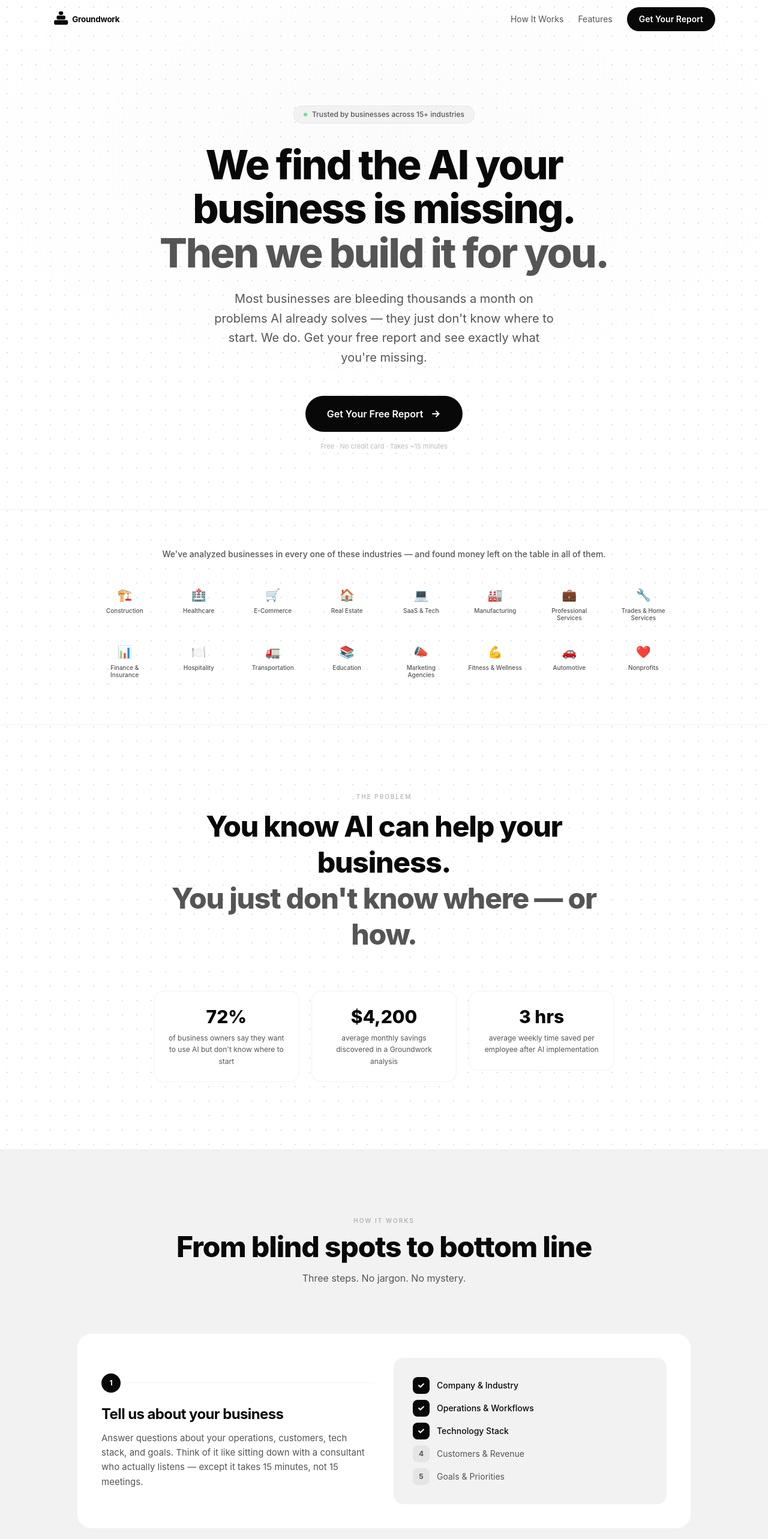
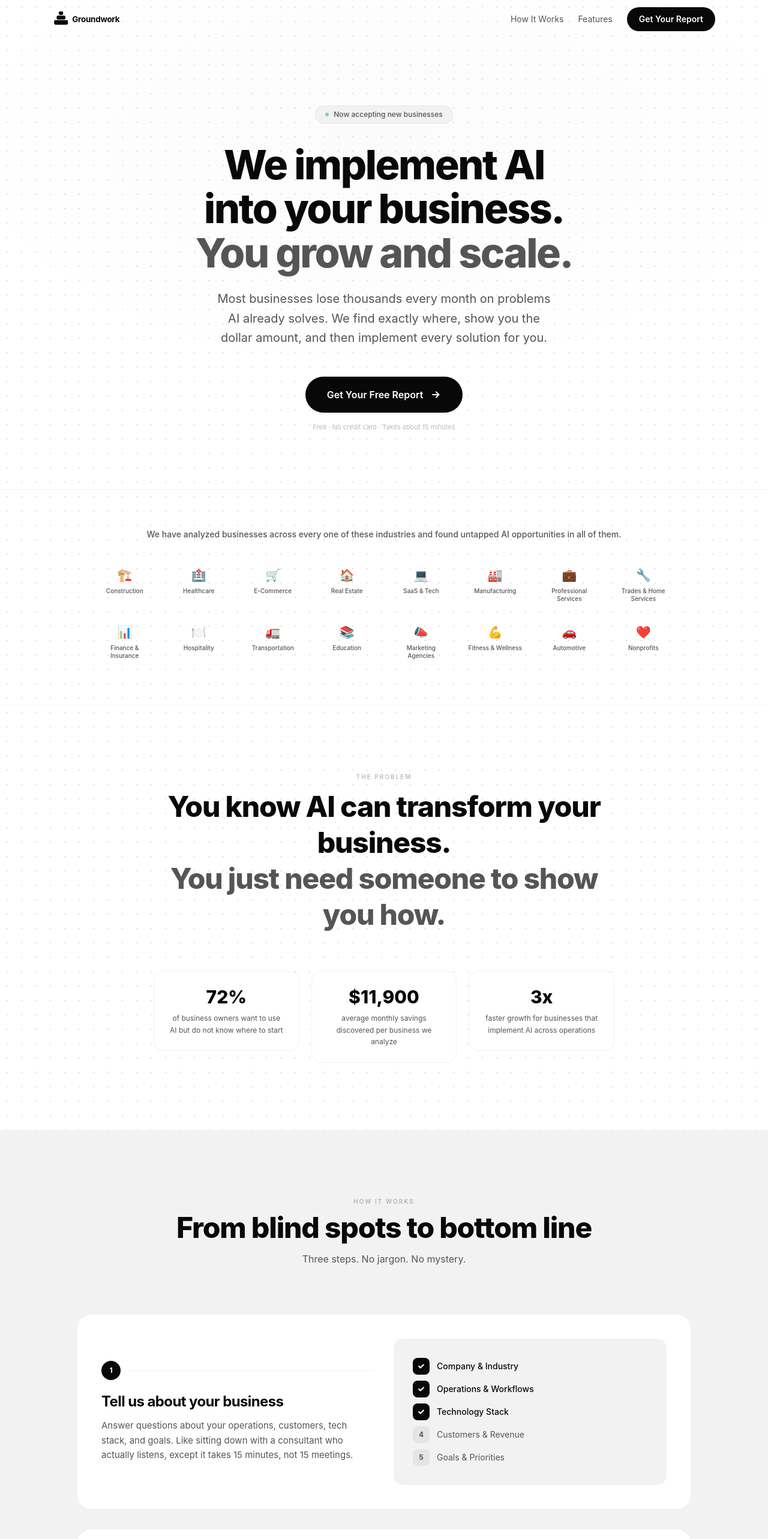
Before and after one commit to masonkane/groundwork, a Next.js app: page / in a window 1280 px wide. Shown: the top 2566 px of the page at 60% size. Built offline with nearby package versions, Linux system fonts and the light colour scheme.

Commit message:
Remove all em dashes, 6-figure savings, rewrite wake-up call, benefit-focused value stack, implementation-first positioning

```diff
--- a/src/app/page.tsx
+++ b/src/app/page.tsx
@@ -1,6 +1,6 @@
 "use client";
 
-import { useEffect, useRef, useState } from "react";
+import { useEffect, useRef } from "react";
 import Link from "next/link";
 import Navbar from "@/components/Navbar";
 import { LogoIcon, LogoFull } from "@/components/Logo";
@@ -35,7 +35,6 @@ function RevealSection({ children, className = "", delay = 0 }: { children: Reac
   );
 }
 
-/* ── Animated CTA Button ──────────────────────────── */
 function HeroCTA({ label = "Get Your Free Report", dark = false }: { label?: string; dark?: boolean }) {
   return (
     <Link
@@ -46,26 +45,18 @@ function HeroCTA({ label = "Get Your Free Report", dark = false }: { label?: str
           : "bg-[var(--black)] text-white hover:shadow-[0_4px_40px_rgba(0,0,0,0.25)]"
       }`}
     >
-      {/* Shimmer sweep */}
       <span className={`absolute inset-0 -translate-x-full group-hover:translate-x-full transition-transform duration-[800ms] ease-out ${
         dark ? "bg-gradient-to-r from-transparent via-black/5 to-transparent" : "bg-gradient-to-r from-transparent via-white/15 to-transparent"
       }`} />
-
-      {/* Glow border */}
       <span className={`absolute inset-0 rounded-full opacity-0 group-hover:opacity-100 transition-opacity duration-500 ${
         dark ? "" : "shadow-[inset_0_1px_1px_rgba(255,255,255,0.15)]"
       }`} />
-
       <span className="relative z-10">{label}</span>
-
-      {/* Arrow with bounce */}
       <span className="relative z-10 group-hover:translate-x-1.5 transition-transform duration-300">
         <svg width="18" height="18" viewBox="0 0 18 18" fill="none" stroke="currentColor" strokeWidth="2" strokeLinecap="round">
           <path d="M4 9H14M10 4.5L14.5 9L10 13.5" />
         </svg>
       </span>
-
-      {/* Outer pulse ring */}
       <span className={`absolute -inset-1 rounded-full opacity-0 group-hover:opacity-100 transition-opacity duration-700 ${
         dark ? "" : "shadow-[0_0_0_2px_rgba(0,0,0,0.05)]"
       }`} />
@@ -73,7 +64,6 @@ function HeroCTA({ label = "Get Your Free Report", dark = false }: { label?: str
   );
 }
 
-/* ── Industry grid with icons ─────────────────────── */
 const industryItems = [
   { name: "Construction", icon: "🏗️" },
   { name: "Healthcare", icon: "🏥" },
@@ -93,56 +83,55 @@ const industryItems = [
   { name: "Nonprofits", icon: "❤️" },
 ];
 
-/* ── What we actually do (the stack) ──────────────── */
 const valueStack = [
   {
     icon: (
       <svg width="22" height="22" viewBox="0 0 24 24" fill="none" stroke="currentColor" strokeWidth="1.5" strokeLinecap="round"><path d="M14 2H6a2 2 0 00-2 2v16a2 2 0 002 2h12a2 2 0 002-2V8z" /><polyline points="14,2 14,8 20,8" /><line x1="16" y1="13" x2="8" y2="13" /><line x1="16" y1="17" x2="8" y2="17" /></svg>
     ),
-    title: "Personalized AI Opportunity Report",
-    desc: "A detailed breakdown of every place AI can save you money, grow revenue, or eliminate wasted time — specific to your business, not generic advice.",
+    title: "Custom AI Roadmap for Your Business",
+    desc: "We map every AI opportunity across your operations, sales, customer service, and back office. You see exactly what to implement, in what order, and what each change is worth in dollars.",
   },
   {
     icon: (
       <svg width="22" height="22" viewBox="0 0 24 24" fill="none" stroke="currentColor" strokeWidth="1.5" strokeLinecap="round"><path d="M12 2v20M17 5H9.5a3.5 3.5 0 000 7h5a3.5 3.5 0 010 7H6" /></svg>
     ),
-    title: "Dollar-Amount ROI Projections",
-    desc: "Not vague promises. Actual numbers — projected savings, revenue gains, and cost-of-inaction calculations so you know exactly what's at stake.",
+    title: "Automate What Drains Your Time",
+    desc: "Invoicing, scheduling, follow-ups, data entry, reporting. We identify the tasks eating your hours and implement AI systems that handle them automatically so your team can focus on revenue.",
   },
   {
     icon: (
       <svg width="22" height="22" viewBox="0 0 24 24" fill="none" stroke="currentColor" strokeWidth="1.5" strokeLinecap="round"><polygon points="13,2 3,14 12,14 11,22 21,10 12,10" /></svg>
     ),
-    title: "Quick Wins You Can Act On This Week",
-    desc: "Immediate, low-effort changes that start saving you money before you even commit to a plan. Results from day one.",
+    title: "Scale Without Hiring",
+    desc: "AI lets a 10-person team operate like a 30-person team. We show you exactly where AI agents, chatbots, and automation can replace the need to hire, saving you six figures in payroll.",
   },
   {
     icon: (
       <svg width="22" height="22" viewBox="0 0 24 24" fill="none" stroke="currentColor" strokeWidth="1.5" strokeLinecap="round"><path d="M14 2H6a2 2 0 00-2 2v16a2 2 0 002 2h12a2 2 0 002-2V8z" /><polyline points="14,2 14,8 20,8" /><path d="M9 15l2 2 4-4" /></svg>
     ),
-    title: "Step-by-Step Implementation Playbooks",
-    desc: "For every recommendation — the exact tools, timeline, costs, and steps. Just follow the playbook. No guesswork.",
+    title: "Full Implementation, Not Just Advice",
+    desc: "We do not hand you a PDF and wish you luck. Groundwork walks your team through every tool, every integration, every workflow change. Training, setup, vendor selection, rollout. All of it.",
   },
   {
     icon: (
       <svg width="22" height="22" viewBox="0 0 24 24" fill="none" stroke="currentColor" strokeWidth="1.5" strokeLinecap="round"><path d="M17 21v-2a4 4 0 00-4-4H5a4 4 0 00-4 4v2" /><circle cx="9" cy="7" r="4" /><path d="M23 21v-2a4 4 0 00-3-3.87M16 3.13a4 4 0 010 7.75" /></svg>
     ),
-    title: "Hands-On Implementation Support",
-    desc: "Not just a report you'll never read. We walk you through it — training, vendor selection, team onboarding, the full rollout.",
+    title: "Win More Customers with AI",
+    desc: "AI-powered lead follow-up, proposal generation, review management, and customer communication. Close more deals faster and never let a lead slip through the cracks again.",
   },
   {
     icon: (
       <svg width="22" height="22" viewBox="0 0 24 24" fill="none" stroke="currentColor" strokeWidth="1.5" strokeLinecap="round"><polyline points="23,6 13.5,15.5 8.5,10.5 1,18" /><polyline points="17,6 23,6 23,12" /></svg>
     ),
-    title: "Ongoing Optimization & Quarterly Audits",
-    desc: "AI evolves fast. We reassess your business every quarter and surface new opportunities automatically. You stay ahead — permanently.",
+    title: "Stay Ahead Permanently",
+    desc: "AI moves fast. Every quarter we reassess your business and find new opportunities. Your competitors scramble to keep up while you are already two steps ahead.",
   },
 ];
 
 const steps = [
   {
     title: "Tell us about your business",
-    desc: "Answer questions about your operations, customers, tech stack, and goals. Think of it like sitting down with a consultant who actually listens — except it takes 15 minutes, not 15 meetings.",
+    desc: "Answer questions about your operations, customers, tech stack, and goals. Like sitting down with a consultant who actually listens, except it takes 15 minutes, not 15 meetings.",
     visual: (
       <div className="space-y-2.5">
         {["Company & Industry", "Operations & Workflows", "Technology Stack", "Customers & Revenue", "Goals & Priorities"].map((s, i) => (
@@ -160,7 +149,7 @@ const steps = [
   },
   {
     title: "We analyze everything",
-    desc: "Your answers are cross-referenced against industry benchmarks, cost data, and competitive intelligence to build a report that's specific to your business — not a template.",
+    desc: "Your answers are cross-referenced against industry benchmarks, cost data, and competitive intelligence to build a report specific to your business, not a generic template.",
     visual: (
       <div className="space-y-3">
         <div className="flex items-center gap-3 text-xs">
@@ -179,21 +168,21 @@ const steps = [
     ),
   },
   {
-    title: "Get your roadmap — then we build it",
-    desc: "You get a detailed, dollar-amount report with quick wins and strategic plays. Then Groundwork helps you implement every recommendation — tools, training, rollout, everything.",
+    title: "Get your roadmap, then we build it",
+    desc: "You receive a detailed report with dollar-amount projections and quick wins. Then Groundwork helps you implement every recommendation: tools, training, vendor selection, full rollout.",
     visual: (
       <div className="space-y-3">
         <div className="flex items-center justify-between">
           <span className="text-xs font-bold text-[var(--mid-gray)]">Projected Annual Savings</span>
         </div>
-        <div className="text-3xl font-extrabold tracking-tight">$47,200</div>
+        <div className="text-3xl font-extrabold tracking-tight">$142,800</div>
         <div className="flex gap-2">
-          <span className="bg-green-50 text-green-700 text-[11px] font-semibold px-2.5 py-1 rounded-full">↑ 340% ROI</span>
-          <span className="bg-black/[0.03] text-[var(--mid-gray)] text-[11px] font-semibold px-2.5 py-1 rounded-full">12 opportunities</span>
+          <span className="bg-green-50 text-green-700 text-[11px] font-semibold px-2.5 py-1 rounded-full">↑ 580% ROI</span>
+          <span className="bg-black/[0.03] text-[var(--mid-gray)] text-[11px] font-semibold px-2.5 py-1 rounded-full">18 opportunities</span>
         </div>
         <div className="border-t border-black/5 pt-3 mt-1">
           <div className="text-[11px] font-bold text-[var(--mid-gray)] mb-2">Quick Wins</div>
-          {["Automate invoice processing", "AI customer follow-ups", "Smart scheduling"].map((w) => (
+          {["Automate invoice processing", "AI-powered lead follow-up", "Smart scheduling system"].map((w) => (
             <div key={w} className="flex items-center gap-2 text-xs py-1">
               <span className="w-1.5 h-1.5 bg-[var(--black)] rounded-full" />{w}
             </div>
@@ -217,24 +206,24 @@ export default function Home() {
             <div className="inline-flex items-center gap-2 bg-[var(--light-surface)] border border-black/5 rounded-full px-4 py-1.5 mb-8">
               <span className="w-1.5 h-1.5 bg-green-500 rounded-full animate-pulse" />
               <span className="text-xs font-medium text-[var(--mid-gray)]">
-                Trusted by businesses across 15+ industries
+                Now accepting new businesses
               </span>
             </div>
           </RevealSection>
 
           <RevealSection delay={100}>
             <h1 className="text-[44px] sm:text-[56px] md:text-[68px] font-extrabold tracking-[-0.035em] leading-[1.08] mb-6">
-              We find the AI your
+              We implement AI
               <br />
-              business is missing.
+              into your business.
               <br />
-              <span className="text-[var(--mid-gray)]">Then we build it for you.</span>
+              <span className="text-[var(--mid-gray)]">You grow and scale.</span>
             </h1>
           </RevealSection>
 
           <RevealSection delay={200}>
             <p className="text-lg sm:text-xl text-[var(--mid-gray)] max-w-xl mx-auto mb-12 leading-relaxed">
-              Most businesses are bleeding thousands a month on problems AI already solves — they just don&apos;t know where to start. We do. Get your free report and see exactly what you&apos;re missing.
+              Most businesses lose thousands every month on problems AI already solves. We find exactly where, show you the dollar amount, and then implement every solution for you.
             </p>
           </RevealSection>
 
@@ -242,7 +231,7 @@ export default function Home() {
             <div className="flex flex-col items-center gap-4">
               <HeroCTA />
               <p className="text-[11px] text-[var(--mid-gray)]/40">
-                Free · No credit card · Takes ~15 minutes
+                Free · No credit card · Takes about 15 minutes
               </p>
             </div>
           </RevealSection>
@@ -254,7 +243,7 @@ export default function Home() {
         <section className="py-16 border-y border-black/5">
           <div className="max-w-5xl mx-auto px-6">
             <p className="text-center text-sm font-medium text-[var(--mid-gray)] mb-8">
-              We&apos;ve analyzed businesses in every one of these industries — and found money left on the table in all of them.
+              We have analyzed businesses across every one of these industries and found untapped AI opportunities in all of them.
             </p>
             <div className="grid grid-cols-2 sm:grid-cols-4 lg:grid-cols-8 gap-3">
               {industryItems.map((ind) => (
@@ -274,17 +263,17 @@ export default function Home() {
           <RevealSection className="text-center mb-16">
             <p className="text-[10px] font-semibold uppercase tracking-[0.2em] text-[var(--mid-gray)]/40 mb-3">The Problem</p>
             <h2 className="text-3xl sm:text-4xl md:text-5xl font-extrabold tracking-tight leading-tight">
-              You know AI can help your business.
+              You know AI can transform your business.
               <br />
-              <span className="text-[var(--mid-gray)]">You just don&apos;t know where — or how.</span>
+              <span className="text-[var(--mid-gray)]">You just need someone to show you how.</span>
             </h2>
           </RevealSection>
 
           <div className="grid sm:grid-cols-3 gap-5">
             {[
-              { num: "72%", label: "of business owners say they want to use AI but don't know where to start" },
-              { num: "$4,200", label: "average monthly savings discovered in a Groundwork analysis" },
-              { num: "3 hrs", label: "average weekly time saved per employee after AI implementation" },
+              { num: "72%", label: "of business owners want to use AI but do not know where to start" },
+              { num: "$11,900", label: "average monthly savings discovered per business we analyze" },
+              { num: "3x", label: "faster growth for businesses that implement AI across operations" },
             ].map((stat, i) => (
               <RevealSection key={i} delay={i * 100}>
                 <div className="text-center p-6 bg-white border border-black/5 rounded-2xl">
@@ -332,17 +321,16 @@ export default function Home() {
         </div>
       </section>
 
-      {/* ═══════════════ THE FULL STACK (what you actually get) ═══════════════ */}
+      {/* ═══════════════ WHAT YOU GET ═══════════════ */}
       <section id="features" className="py-28 px-6">
         <div className="max-w-5xl mx-auto">
           <RevealSection className="text-center mb-20">
             <p className="text-[10px] font-semibold uppercase tracking-[0.2em] text-[var(--mid-gray)]/40 mb-3">What You Get</p>
             <h2 className="text-3xl sm:text-4xl md:text-5xl font-extrabold tracking-tight">
-              Not just a report. A partner.
+              Not just a report. A growth engine.
             </h2>
             <p className="text-[var(--mid-gray)] mt-4 max-w-lg mx-auto">
-              Groundwork doesn&apos;t hand you a PDF and walk away. We find the opportunities,
-              build the roadmap, and help you implement every step.
+              We find the AI opportunities hiding in your business, build the implementation plan, and walk you through every step until it is running.
             </p>
           </RevealSection>
 
@@ -362,20 +350,22 @@ export default function Home() {
         </div>
       </section>
 
-      {/* ═══════════════ SHOCK MOMENT ═══════════════ */}
+      {/* ═══════════════ WAKE-UP CALL ═══════════════ */}
       <RevealSection>
         <section className="py-28 px-6 bg-[var(--black)] text-white relative overflow-hidden">
           <div className="absolute inset-0" style={{ backgroundImage: "radial-gradient(circle, rgba(255,255,255,0.07) 1px, transparent 1px)", backgroundSize: "24px 24px" }} />
           <div className="max-w-3xl mx-auto text-center relative z-10">
-            <p className="text-[10px] font-semibold uppercase tracking-[0.2em] text-white/20 mb-6">The Question You Need To Ask</p>
+            <p className="text-[10px] font-semibold uppercase tracking-[0.2em] text-white/20 mb-6">The Reality Check</p>
             <h2 className="text-3xl sm:text-5xl md:text-[56px] font-extrabold tracking-tight mb-6 leading-tight">
-              If your competitors are already using AI and you&apos;re not —
+              While you are figuring out AI,
               <br />
-              <span className="text-red-400">how long before it shows?</span>
+              <span className="text-red-400">your competitors already did.</span>
             </h2>
-            <p className="text-white/40 text-lg max-w-xl mx-auto mb-12 leading-relaxed">
-              Every month you wait, the gap gets wider. The report is free.
-              The cost of doing nothing isn&apos;t.
+            <p className="text-white/50 text-lg max-w-xl mx-auto mb-4 leading-relaxed">
+              They are closing deals faster, spending less on operations, and scaling without adding headcount. Every week you wait, the gap between you and them gets wider.
+            </p>
+            <p className="text-white/30 text-base max-w-lg mx-auto mb-12 leading-relaxed">
+              The free report takes 15 minutes. It will show you exactly what they are doing that you are not. The only risk is not looking.
             </p>
             <HeroCTA label="See What You're Missing" dark />
           </div>
@@ -388,14 +378,14 @@ export default function Home() {
           <div className="max-w-3xl mx-auto text-center">
             <LogoIcon className="h-10 w-10 mx-auto mb-8 opacity-10" />
             <h2 className="text-3xl sm:text-4xl md:text-5xl font-extrabold tracking-tight mb-4 leading-tight">
-              Your business has AI opportunities
+              The businesses that move first
               <br />
-              you haven&apos;t found yet.
+              win the most.
             </h2>
             <p className="text-[var(--mid-gray)] text-lg mb-12 max-w-lg mx-auto leading-relaxed">
-              Get the free report. See the numbers. Then decide if you want us to build it.
+              Get the free report. See the numbers. Then let us implement it.
               <br />
-              <span className="font-medium text-[var(--black)]">There&apos;s literally nothing to lose.</span>
+              <span className="font-medium text-[var(--black)]">There is literally nothing to lose.</span>
             </p>
             <HeroCTA />
           </div>
--- a/src/app/questionnaire/page.tsx
+++ b/src/app/questionnaire/page.tsx
@@ -394,7 +394,7 @@ function WelcomeModal({ onStart }: { onStart: () => void }) {
           The more detailed your answers, the better your report.
         </p>
         <p className="text-[var(--mid-gray)] leading-relaxed mb-8 text-sm">
-          This isn&apos;t a generic survey — our engine uses every word you write to build a
+          This isn&apos;t a generic survey. our engine uses every word you write to build a
           personalized analysis of your specific business. Vague answers get vague results.
           <span className="font-semibold text-[var(--black)]"> Be specific, be honest, and you&apos;ll get a report worth thousands.</span>
         </p>
@@ -403,7 +403,7 @@ function WelcomeModal({ onStart }: { onStart: () => void }) {
             {[
               { icon: "🎯", label: "Be specific about your daily operations" },
               { icon: "💰", label: "Include real numbers when you can" },
-              { icon: "🗣️", label: "Write in your own words — don't overthink it" },
+              { icon: "🗣️", label: "Write in your own words. don't overthink it" },
             ].map((tip) => (
               <div key={tip.label} className="bg-[var(--light-surface)] rounded-xl p-3 text-center">
                 <span className="text-lg block mb-1">{tip.icon}</span>
```
Also changed, not shown: src/lib/questions.ts (+10 -10 lines).
